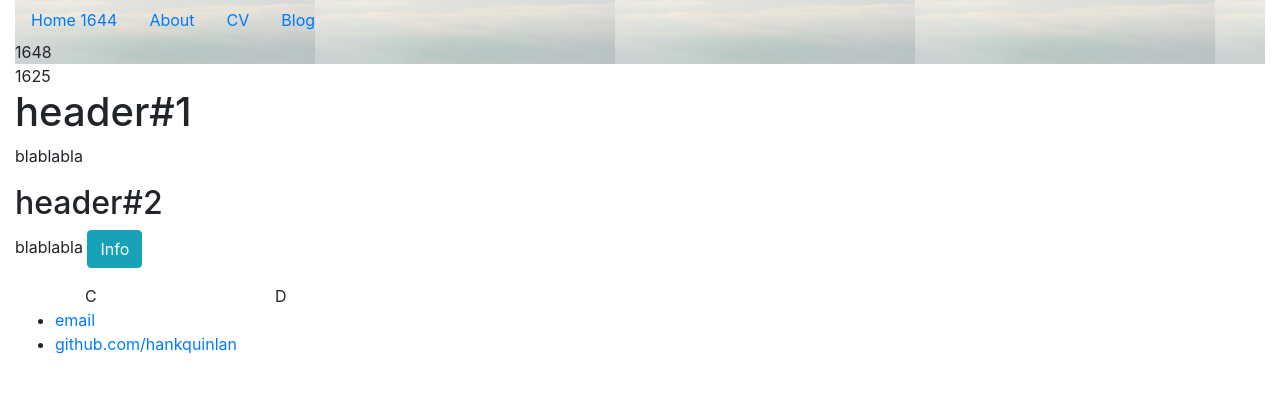
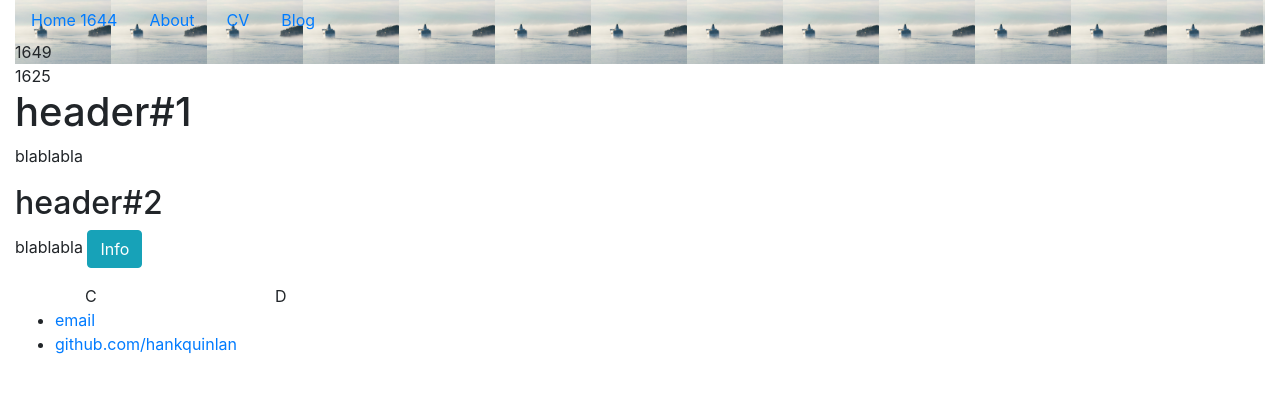
Before and after one commit to OrgaEvolutions/Nathoup.github.io, a Jekyll site: the page built from index.html, in a window 1280 px wide. Shown: the top 393 px of the page. Built offline with Jekyll 4.4.1, drawn with Linux system fonts in a browser that asks for light colours.

Commit message:
Update header.html

```diff
--- a/_includes/header.html
+++ b/_includes/header.html
@@ -1,4 +1,4 @@
-<header style="background-image: url(/images/cover.jpg);background-size: auto 200px;">
+<header style="background-image: url(/images/cover.jpg);background-size: contain;">
 	<ul class="nav nav-pills">
 		<li class="nav-item">
 			<a class="nav-link" href="/!">Home 1644</a>
@@ -13,5 +13,5 @@
 			<a class="nav-link" href="/articles">Blog</a>
 		</li>
 	</ul>
-	1648
+	1649
 </header>
```
